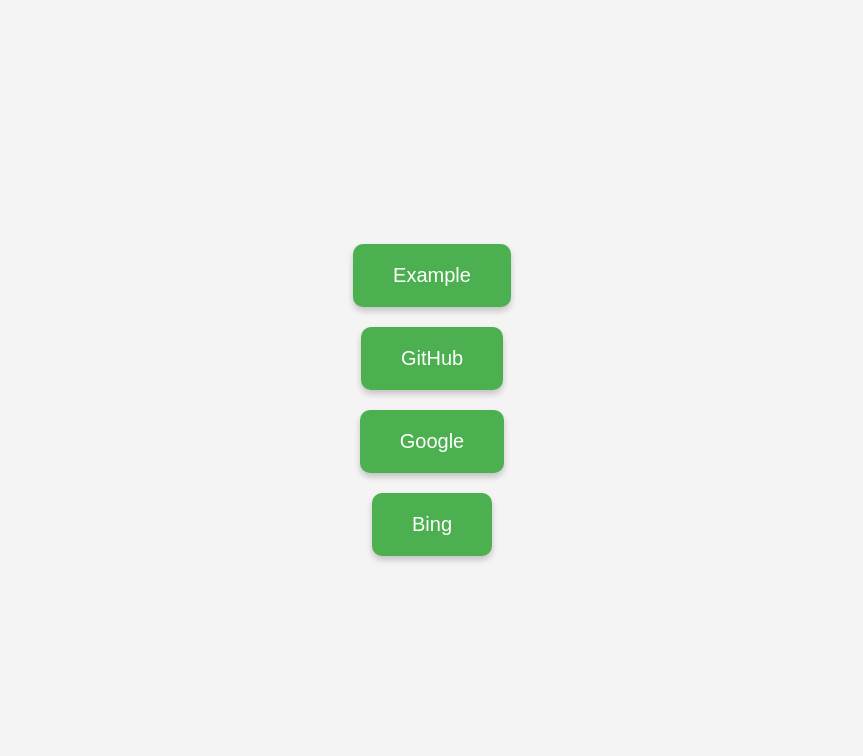
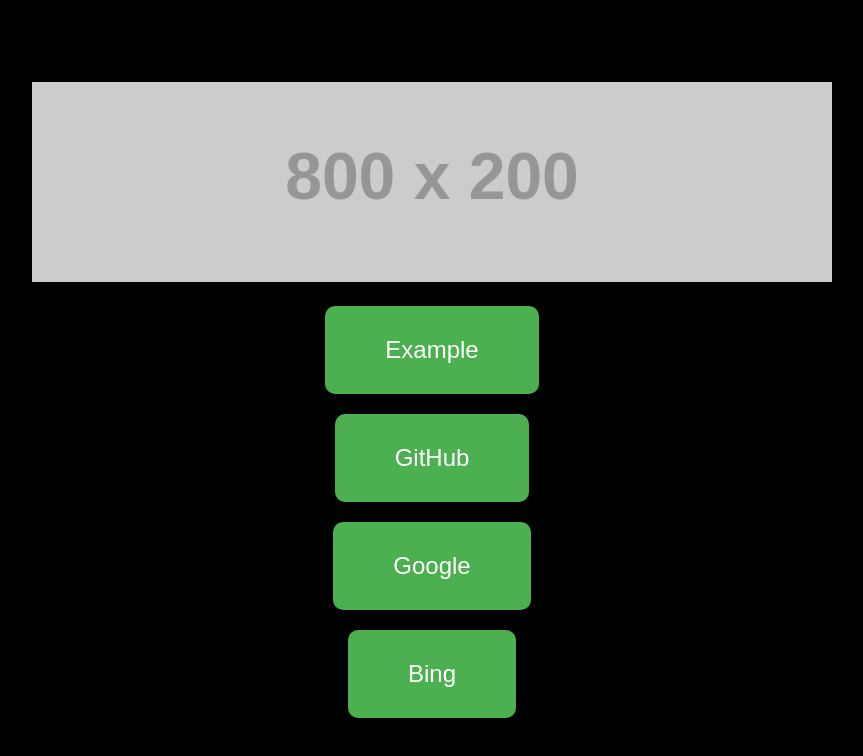
Before and after one commit to ShortWlf/gcd-itv, a plain HTML site: page index.html in a window 1280 px wide. Shown: the whole page, without its empty margins (208-1071 px from the left). Drawn offline with Linux system fonts and the light colour scheme; placeholder pictures from the web are drawn by us.

Commit message:
Update index.html

```diff
--- a/index.html
+++ b/index.html
@@ -10,34 +10,52 @@
             margin: 0;
             padding: 0;
             display: flex;
+            flex-direction: column;
             justify-content: center;
             align-items: center;
             height: 100vh; /* Full viewport height */
-            background-color: #f4f4f4; /* Light background color for contrast */
+            background-color: black; /* Black background */
+            color: white; /* White font for contrast */
+        }
+        #banner {
+            width: 100%; /* Full width banner */
+            text-align: center;
+            margin-bottom: 20px; /* Space below the banner */
+        }
+        #banner img {
+            max-width: 80%; /* Image width at 80% of the viewport */
+            height: auto; /* Maintain aspect ratio */
+            display: inline-block;
         }
         #button-container {
             display: flex;
             flex-direction: column; /* Arrange buttons vertically */
-            gap: 20px; /* Larger spacing between buttons */
-            align-items: center; /* Center buttons horizontally */
+            gap: 20px; /* Space between buttons */
+            align-items: center; /* Center horizontally */
         }
         .button {
-            padding: 20px 40px; /* Bigger button size */
+            padding: 30px 60px; /* Bigger buttons */
             border: none;
             background-color: #4CAF50;
             color: white;
             cursor: pointer;
-            border-radius: 10px; /* Slightly larger corners */
+            border-radius: 10px; /* Rounded corners */
             text-decoration: none;
-            font-size: 20px; /* Bigger font for better readability */
-            box-shadow: 0px 4px 6px rgba(0, 0, 0, 0.2); /* Add shadow for a modern look */
+            font-size: 24px; /* Larger font size */
+            box-shadow: 0px 4px 6px rgba(0, 0, 0, 0.5); /* Add shadow for depth */
         }
         .button:hover {
-            background-color: #45a049; /* Darker shade on hover */
+            background-color: #45a049; /* Darker green on hover */
         }
     </style>
 </head>
 <body>
+    <!-- Banner Section -->
+    <div id="banner">
+        <img src="https://via.placeholder.com/800x200" alt="Example Banner"> <!-- Replace URL with actual banner image -->
+    </div>
+
+    <!-- Button Container -->
     <div id="button-container">
         <!-- Buttons will be dynamically generated here -->
     </div>
```
